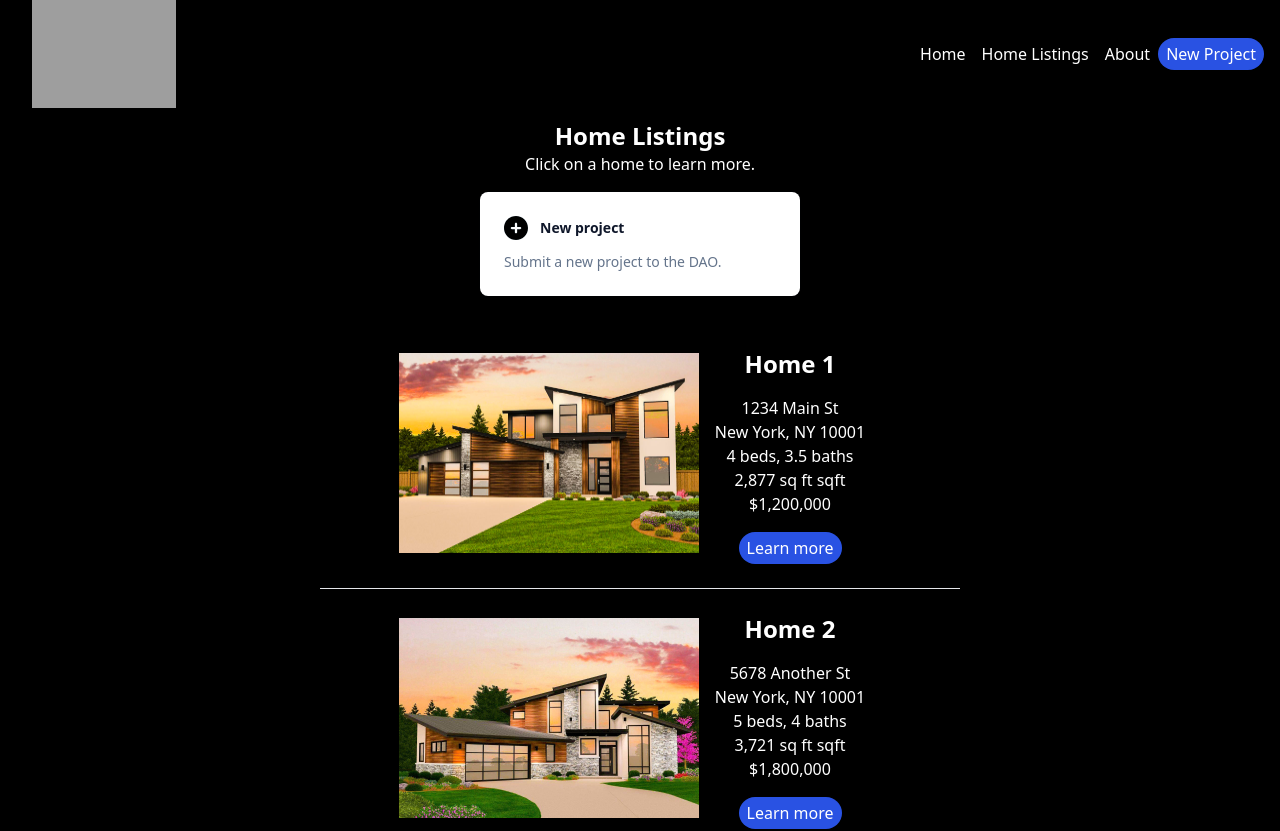
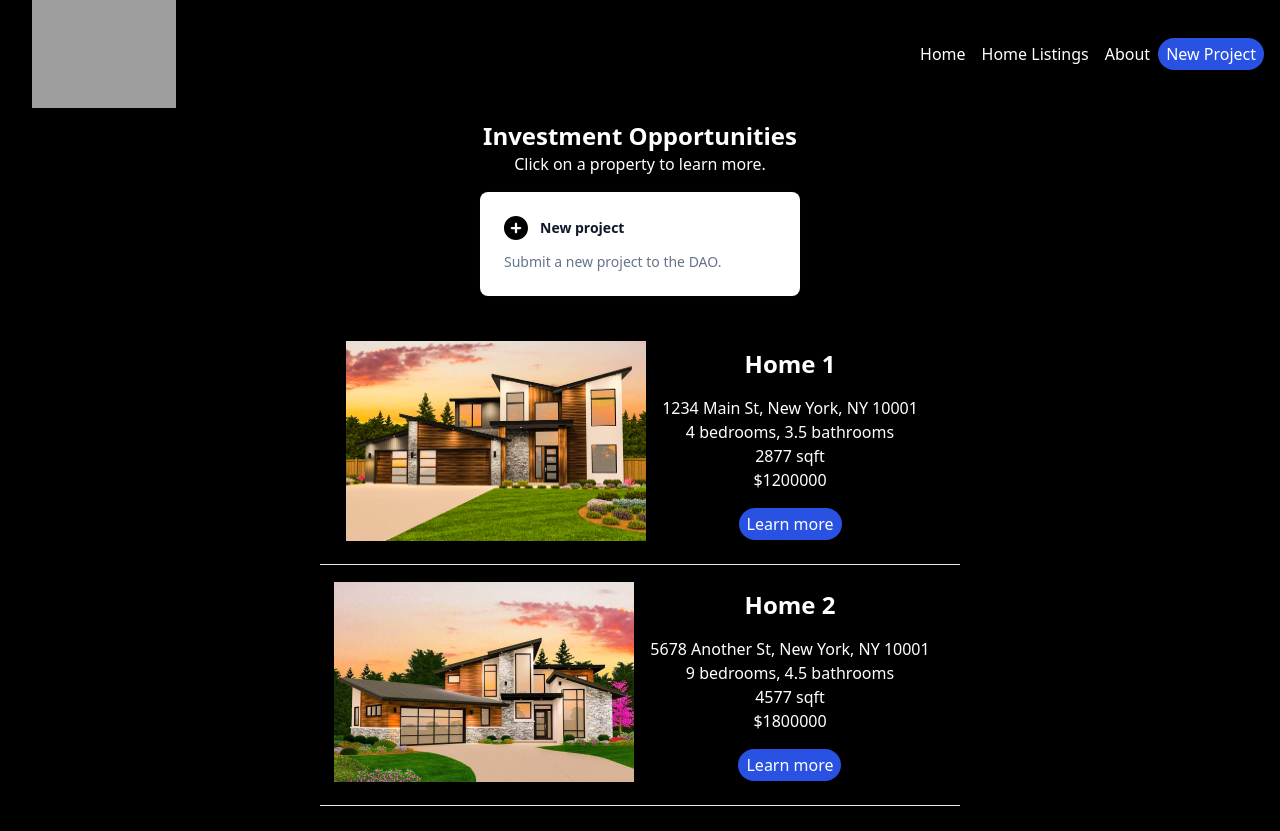
Before and after one commit to dtobi59/dao-realtor, a Next.js app in the folder client/: page /homelistings in a window 1280 px wide. Shown: the top 831 px of the page. Built offline with nearby package versions, Linux system fonts and the light colour scheme; grey boxes are pictures that could not be loaded.

Commit message:
updating homelisting structure and design

```diff
--- a/client/assets/data/homes.json
+++ b/client/assets/data/homes.json
@@ -2,29 +2,33 @@
   "homes": [
     {
       "title": "Home 1",
-      "description": "Home 1",
-      "beds": 4,
-      "baths": 3.5,
-      "area": "2,877 sq ft",
-      "price": "$1,200,000",
-      "garage": "2 cars",
-      "address": "1234 Main St",
-      "city": "New York",
-      "state": "NY",
-      "zip": "10001"
+      "description": {
+        "description": "This is a description of the home 1",
+        "bedrooms": "4",
+        "bathrooms": "3.5",
+        "area": "2877",
+        "address": "1234 Main St, New York, NY 10001",
+        "county": "United States"
+      },
+      "price": "1200000",
+      "longitude": "-122.4194155",
+      "latitude": "37.7749295",
+      "image_hash": ""
     },
     {
       "title": "Home 2",
-      "description": "Home 2",
-      "beds": 5,
-      "baths": 4,
-      "area": "3,721 sq ft",
-      "price": "$1,800,000",
-      "garage": "3 car",
-      "address": "5678 Another St",
-      "city": "New York",
-      "state": "NY",
-      "zip": "10001"
+      "description": {
+        "description": "This is a description of the home 2",
+        "bedrooms": "9",
+        "bathrooms": "4.5",
+        "area": "4577",
+        "address": "5678 Another St, New York, NY 10001",
+        "county": "United States"
+      },
+      "price": "1800000",
+      "longitude": "-122.4194155",
+      "latitude": "37.7749295",
+      "image_hash": ""
     }
   ]
 }
--- /dev/null
+++ b/client/components/HomeCard.jsx
@@ -0,0 +1,40 @@
+import Image from "next/image";
+
+function importAll(r) {
+    let images = {};
+    r.keys().map((item, index) => {
+        return (images[item.replace("./", "")] = r(item));
+    });
+    return images;
+}
+
+const images = importAll(
+    require.context("../assets/images", false, /\.(png|jpe?g|svg|gif)$/)
+);
+
+export default function HomeCard(home, index) {
+    const imgLink = `home_front_${index}.jpeg`;
+
+    return (
+        <div className="flex flex-col items-center justify-center" key={index}>
+            <div className="flex flex-row items-center justify-center py-2">
+                <div>
+                    <Image src={images[imgLink]} width={300} height={200} alt={home.title} />
+                </div>
+                <div className="flex flex-col items-center justify-center px-4 py-4">
+                    <h2 className="text-2xl font-bold text-center">{home.title}</h2>
+                    <div className="py-4">
+                        <p className="text-center">{home.description.address}</p>
+                        <p className="text-center">{home.description.bedrooms} bedrooms, {home.description.bathrooms} bathrooms</p>
+                        <p className="text-center">{home.description.area} sqft</p>
+                        <p className="text-center">${home.price}</p>
+                    </div>
+                    <a href={`/homelistings/${index}`} type="button" className="bg-[#2952e3] block rounded-full cursor-pointer px-2 py-1 hover:bg-[#2546bd]">
+                        Learn more
+                    </a>
+                </div>
+            </div>
+            <hr className="bg-gray-400 border-t w-1/2" />
+        </div>
+    )
+}
--- a/client/pages/homelistings/index.jsx
+++ b/client/pages/homelistings/index.jsx
@@ -1,55 +1,35 @@
-import Image from "next/image";
+import { useEffect, useState } from "react";
 import { homes } from "../../assets/data/homes.json";
 import { Layout } from "../../components";
+import Header from "../../components/Header";
+import HomeCard from "../../components/HomeCard";
 
-function importAll(r) {
-    let images = {};
-    r.keys().map((item, index) => {
-        return (images[item.replace("./", "")] = r(item));
+const getListings = async () => {
+    const listings = homes //fetch("../../assets/data/homes.json").then(res => res.json());
+    return listings;
+};
+
+export default function HomeListings({ data }) {
+
+    const [listings, setListings] = useState([]);
+
+    useEffect(() => {
+        getListings().then(listings => {
+            setListings(listings);
         });
-    return images;
+        return () => {
+            // cleanup
         }
+    }, [])
 
-const images = importAll(
-    require.context("../../assets/images", false, /\.(png|jpe?g|svg)$/)
-);
-
-const HomeCard = (home, index) => {
-    const imgLink = `home_front_${index}.jpeg`;
 
     return (
-        <div className="flex flex-col items-center justify-center" key={index}>
-            <div className="flex flex-row items-center justify-center py-2">
-                <div>
-                    <Image src={images[imgLink]} width={300} height={200} alt={home.title} />
-                </div>
-                <div className="flex flex-col items-center justify-center px-4 py-4">
-                    <h2 className="text-2xl font-bold text-center">{home.title}</h2>
-                    <div className="py-4">
-                        <p className="text-center">{home.address}</p>
-                        <p className="text-center">{home.city}, {home.state} {home.zip}</p>
-                        <p className="text-center">{home.beds} beds, {home.baths} baths</p>
-                        <p className="text-center">{home.area} sqft</p>
-                        <p className="text-center">{home.price}</p>
-                    </div>
-                    <a href={`/homelistings/${index}`} type="button" className="bg-[#2952e3] block rounded-full cursor-pointer px-2 py-1 hover:bg-[#2546bd]">
-                        Learn more
-                    </a>
-                </div>
-            </div>
-            <hr className="bg-gray-400 border-t w-1/2" />
-        </div>
-    )
-}
-
-export default function HomeListings({ data }) {
-    return (
-        <div className="bg-black min-h-screen items-center justify-center text-white">
         <Layout>
+            <Header title="Listings - Find your next investment!" description="Find your next investment" />
             <div className="pb-5">
                 <div className="flex flex-col py-3 ">
-                        <h1 className="text-2xl font-bold text-center">Home Listings</h1>
-                        <p className="text-center">Click on a home to learn more.</p>
+                    <h1 className="text-2xl font-bold text-center">Investment Opportunities</h1>
+                    <p className="text-center">Click on a property to learn more.</p>
                     <div className="py-4">
                         <a href="/projectsubmission" className="group block max-w-xs mx-auto rounded-lg p-6 bg-white ring-1 ring-slate-900/5 shadow-lg space-y-3 hover:bg-sky-500 hover:ring-sky-500">
                             <div className="flex items-center space-x-3">
@@ -62,11 +42,10 @@ export default function HomeListings({ data }) {
                         </a>
                     </div>
                 </div>
-                    {homes && homes.map((home, index) => {
-                        return HomeCard(home, index);
+                {listings && listings.map((listing, index) => {
+                    return HomeCard(listing, index);
                 })}
             </div>
         </Layout>
-        </div>
     )
 }
```
Lines whose indentation alone changed are shown as unchanged.
